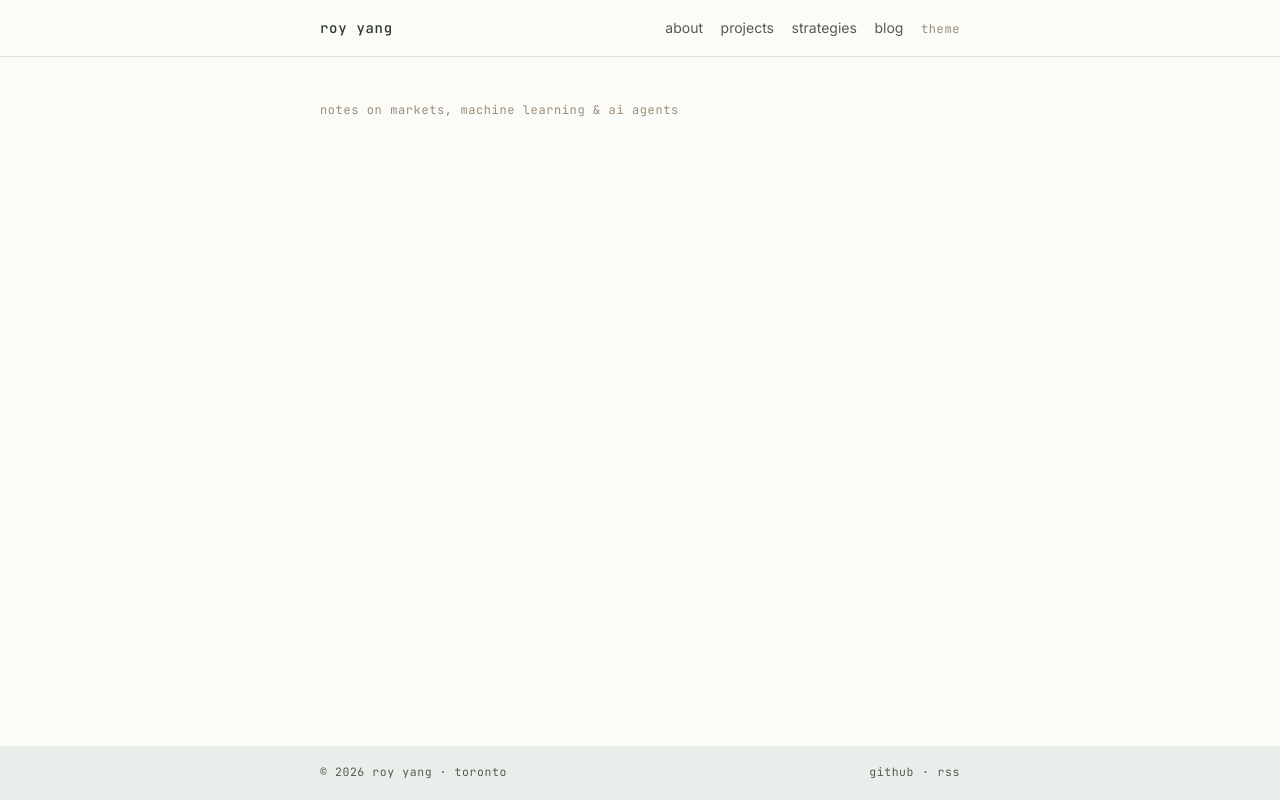
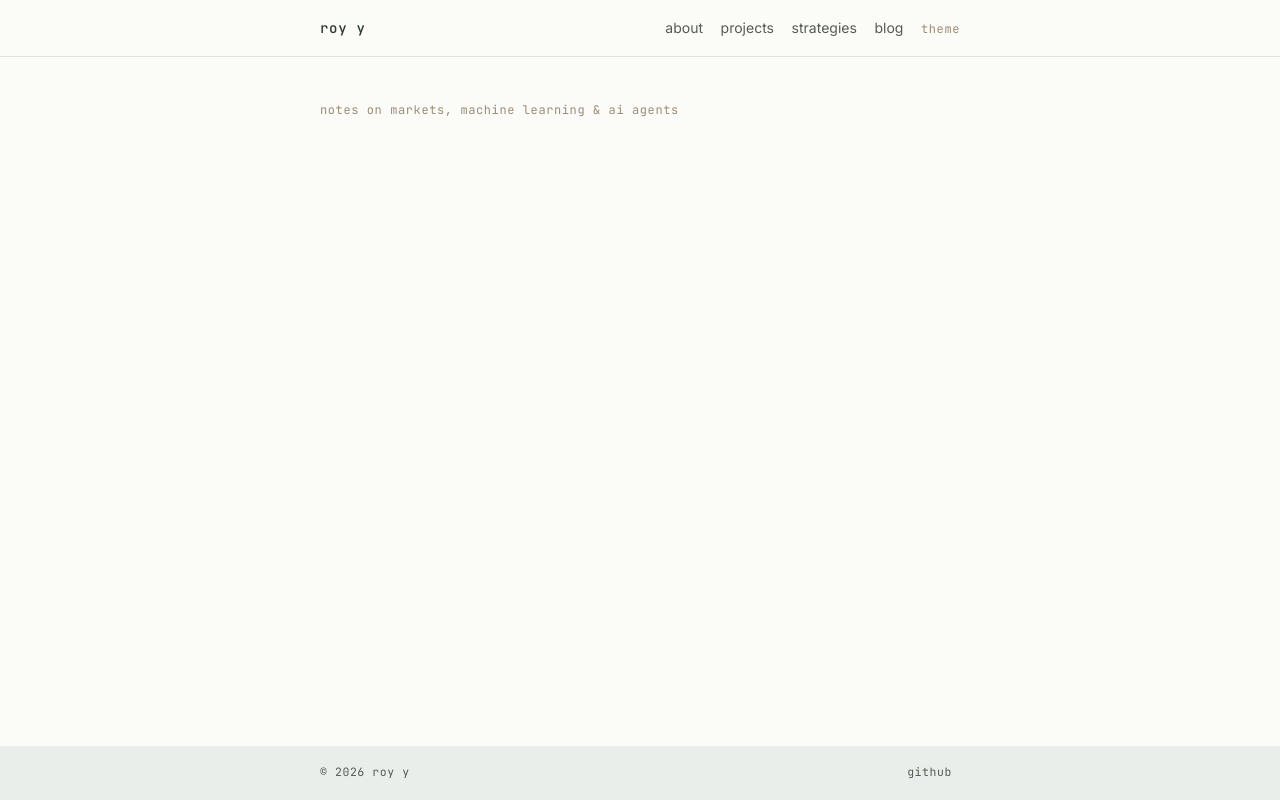
Before and after one commit to royywn/royywn.github.io, an Astro site: page / in a window 1280 px wide. Built offline with nearby package versions, Linux system fonts and the light colour scheme; Astro itself is replaced by a stand-in of ours.

Commit message:
fix: nav wordmark and footer copy edits per Roy review; drop rss link until Phase 3

```diff
--- a/src/components/Footer.astro
+++ b/src/components/Footer.astro
@@ -6,12 +6,11 @@ const year = new Date().getFullYear();
 
 <footer>
   <div class="container inner">
-    <span>© {year} roy yang · toronto</span>
+    <span>© {year} roy y </span>
     <span class="links">
       <a href="https://github.com/royywn">github</a>
-      <span aria-hidden="true">·</span>
+      <span aria-hidden="true"></span>
       <!-- TODO:ROY linkedin link once URL confirmed (BLOCKERS B-03) -->
-      <a href="/rss.xml">rss</a>
     </span>
   </div>
 </footer>
--- a/src/components/Nav.astro
+++ b/src/components/Nav.astro
@@ -1,12 +1,12 @@
 ---
-// DESIGN.md zone 1: mono wordmark "roy yang" left;
+// DESIGN.md zone 1: mono wordmark "roy y" left;
 // about · projects · strategies · blog · theme toggle right.
 import ThemeToggle from './ThemeToggle.astro';
 ---
 
 <header>
   <nav class="container">
-    <a class="wordmark" href="/">roy yang</a>
+    <a class="wordmark" href="/">roy y</a>
     <div class="links">
       <a href="/about">about</a>
       <a href="/projects">projects</a>
```
